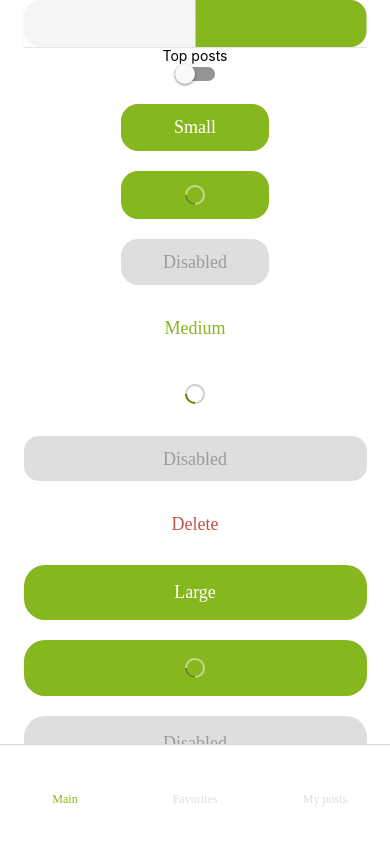
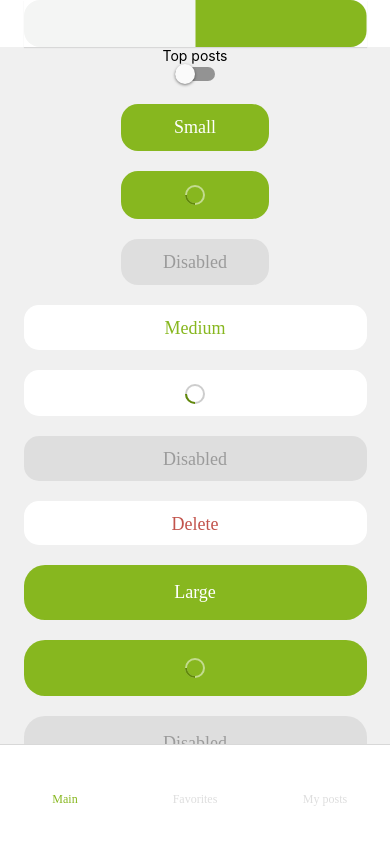
Before and after one commit to Dimensionnnnn/social-network, a React Native app: screen /Top in a window 390 px wide. Built offline with nearby package versions, Linux system fonts and the light colour scheme.

Commit message:
fix/fixed color by background to top-posts

```diff
--- a/src/screens/top-posts/top-posts.tsx
+++ b/src/screens/top-posts/top-posts.tsx
@@ -170,6 +170,6 @@ const styles = StyleSheet.create({
     backgroundColor: '#424244',
   },
   [ColorThemes.LIGHT]: {
-    backgroundColor: '#FFFFFF',
+    backgroundColor: '#F0F0F0',
   },
 });
```
